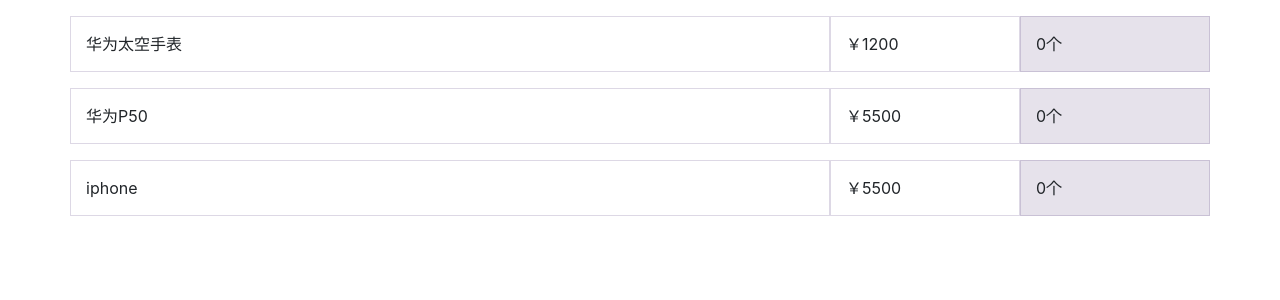
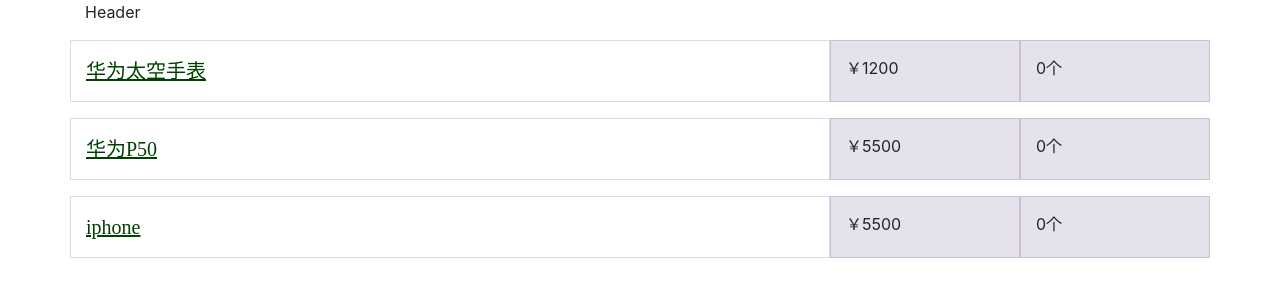
Before and after one commit to V-vincent/react-demo, a React app: page / in a window 1280 px wide. Shown: the top 300 px of the page. Built offline with nearby package versions, Linux system fonts and the light colour scheme.

Commit message:
CSS in React

```diff
--- a/package.json
+++ b/package.json
@@ -20,6 +20,7 @@
     "bootstrap": "^4.4.1",
     "camelcase": "^6.1.0",
     "case-sensitive-paths-webpack-plugin": "2.3.0",
+    "classnames": "^2.2.6",
     "css-loader": "4.3.0",
     "dotenv": "8.2.0",
     "dotenv-expand": "5.1.0",
--- a/src/App.js
+++ b/src/App.js
@@ -32,6 +32,7 @@
   render() {
     return (
       <div className="container">
+        <div className="title">Header</div>
         {/* {listData.length === 0 && <div className="text-center">购物车是空的</div>} */}
         {this.renderList()}
       </div>
--- /dev/null
+++ b/src/components/common.module.css
@@ -0,0 +1,4 @@
+.common {
+  text-decoration: underline;
+  text-indent: 2em;
+}
--- a/src/components/listItem.jsx
+++ b/src/components/listItem.jsx
@@ -1,5 +1,9 @@
 // 类组件快捷：imrc
 import React, { Component } from 'react';
+import style from './listItem.module.css';
+import classnames from 'classnames/bind';
+import cn from 'classnames';
+const cls = classnames.bind(style);
 
 // 商品属性
 // const product = {
@@ -20,11 +24,18 @@
     return count + '个'
   }
   render() {
-    // class 是js的关键字，所以要用className
+    const _cn = cn({
+      'themed-grid-col-s': !count
+    })
     return (
+      // class 是js的关键字，所以要用className
       <div className="row list-box">
-        <div className="col-8 themed-grid-col">{this.props.data.name}</div>
-        <div className="col-2 themed-grid-col">￥{this.props.data.price}</div>
+        <div className="col-8 themed-grid-col">
+          <span className={cls('title', 'list-title')}>
+            {this.props.data.name}
+          </span>
+        </div>
+        <div className={`col-2 themed-grid-col ` + _cn}>￥{this.props.data.price}</div>
         <div className={`col-2 themed-grid-col${count ? '' : '-s'}`}>{this.manageCount()}</div>
       </div>
     );
--- /dev/null
+++ b/src/components/listItem.module.css
@@ -0,0 +1,11 @@
+
+.title {
+  composes: common from 'common.module.css';
+  font-size: 20px;
+  color: red;
+}
+
+.list-title {
+  color: #004000;
+  font-family: bold;
+}
```
Also changed, not shown: 1 other file (tests, documents, lock files or other folders).
